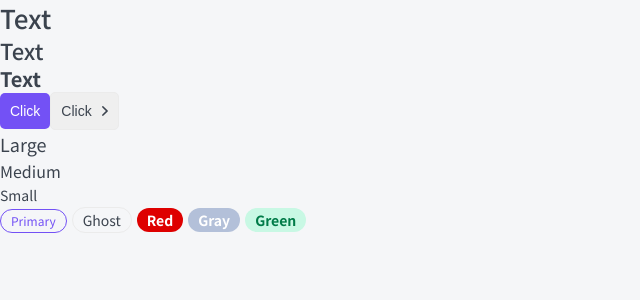
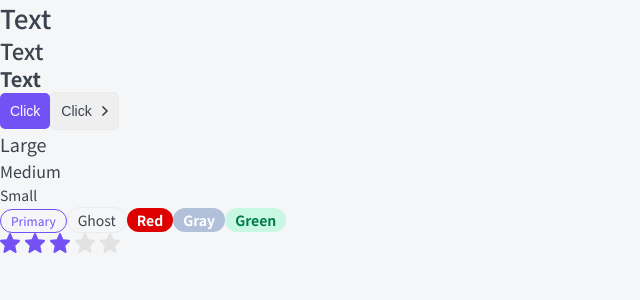
Before and after one commit to AzarakD/next-feedback-service, a Next.js app: page / in a window 1280 px wide. Shown: the top 300 px of the page, without its empty margins (0-640 px from the left). Built offline with nearby package versions, Linux system fonts and the light colour scheme.

Commit message:
add Rating component

```diff
--- /dev/null
+++ b/components/Rating/Rating.module.css
@@ -0,0 +1,15 @@
+.stars {
+  max-width: fit-content;
+}
+
+.stars span:not(:last-child) {
+  margin-right: 5px;
+}
+
+.filled {
+  fill: var(--primary);
+}
+
+.editable {
+  cursor: pointer;
+}
--- /dev/null
+++ b/components/Rating/Rating.tsx
@@ -0,0 +1,63 @@
+import { useEffect, useState } from "react";
+import clsx from "clsx";
+
+import StarIcon from "./star.svg";
+import { RatingProps } from "./Rating.props";
+import styles from "./Rating.module.css";
+
+export const Rating = ({
+  rating: ratingProp,
+  isEditable = false,
+  setRating,
+  ...props
+}: RatingProps) => {
+  const [ratingArray, setRatingArray] = useState<JSX.Element[]>(
+    new Array(5).fill(<></>)
+  );
+
+  const displayRating = (rating: number) => {
+    isEditable && constructRatingArray(rating);
+  };
+
+  const changeRating = (rating: number) => {
+    isEditable && setRating && setRating(rating);
+  };
+
+  const changeRatingBySpace = (keyCode: string, rating: number) => {
+    isEditable && setRating && keyCode === "Space" && setRating(rating);
+  };
+
+  const constructRatingArray = (rating: number) => {
+    setRatingArray((currentRating) =>
+      currentRating.map((_, index) => (
+        <StarIcon
+          className={clsx({
+            [styles.filled]: index < rating,
+          })}
+          key={index}
+          tabIndex={isEditable ? 0 : -1}
+          onMouseEnter={() => displayRating(index + 1)}
+          onClick={() => changeRating(index + 1)}
+          onKeyDown={(evt) => changeRatingBySpace(evt.code, index + 1)}
+        />
+      ))
+    );
+  };
+
+  useEffect(() => {
+    constructRatingArray(ratingProp);
+    // eslint-disable-next-line react-hooks/exhaustive-deps
+  }, [ratingProp]);
+
+  return (
+    <div
+      {...props}
+      className={clsx(styles.stars, { [styles.editable]: isEditable })}
+      onMouseLeave={() => displayRating(ratingProp)}
+    >
+      {ratingArray.map((item, index) => (
+        <span key={index}>{item}</span>
+      ))}
+    </div>
+  );
+};
--- a/components/Tag/Tag.module.css
+++ b/components/Tag/Tag.module.css
@@ -2,7 +2,8 @@
   display: inline-block;
 
   box-sizing: border-box;
-  margin-right: 5px;
+
+  /* margin-right: 5px; */
   padding: 5px 10px;
 
   border-radius: 20px;
--- a/components/index.ts
+++ b/components/index.ts
@@ -2,3 +2,4 @@ export * from "./Htag/Htag";
 export * from "./Button/Button";
 export * from "./Paragraph/Paragraph";
 export * from "./Tag/Tag";
+export * from "./Rating/Rating";
--- a/pages/index.tsx
+++ b/pages/index.tsx
@@ -1,8 +1,11 @@
+import { useState } from "react";
 import type { NextPage } from "next";
 
-import { Button, Htag, Paragraph, Tag } from "../components";
+import { Button, Htag, Paragraph, Rating, Tag } from "../components";
 
 const Home: NextPage = () => {
+  const [rating, setRating] = useState(3);
+
   return (
     <>
       <Htag tag="h1">Text</Htag>
@@ -25,6 +28,8 @@ const Home: NextPage = () => {
       <Tag color="red">Red</Tag>
       <Tag color="gray">Gray</Tag>
       <Tag color="green">Green</Tag>
+
+      <Rating {...{ rating, setRating }} isEditable />
     </>
   );
 };
```
Also changed, not shown: components/Rating/Rating.props.ts (added, +7 -0 lines), components/Rating/star.svg (added).
